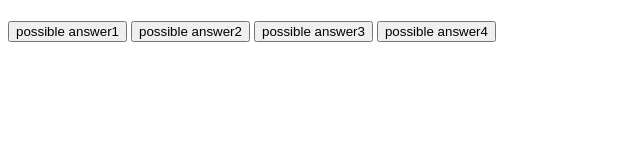
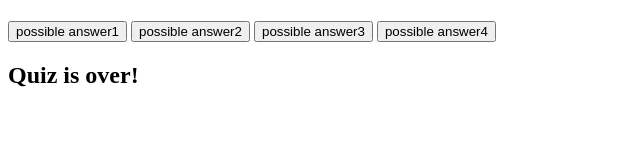
Before and after one commit to TJGit11/fictional-octo-telegram-quiz, a plain HTML site: page index.html in a window 1280 px wide. Shown: the whole page, without its empty margins (0-640 px from the left). Drawn offline with Linux system fonts and the light colour scheme.

Commit message:
quiz over

```diff
--- a/index.html
+++ b/index.html
@@ -17,6 +17,10 @@
     <button id="answer4"></button>
     </div>
 
+    <div id="endQuiz">
+        <h2>Quiz is over!</h2>
+    </div>
+
     <script src="./index.js"></script>
 </body>
 </html>
```
